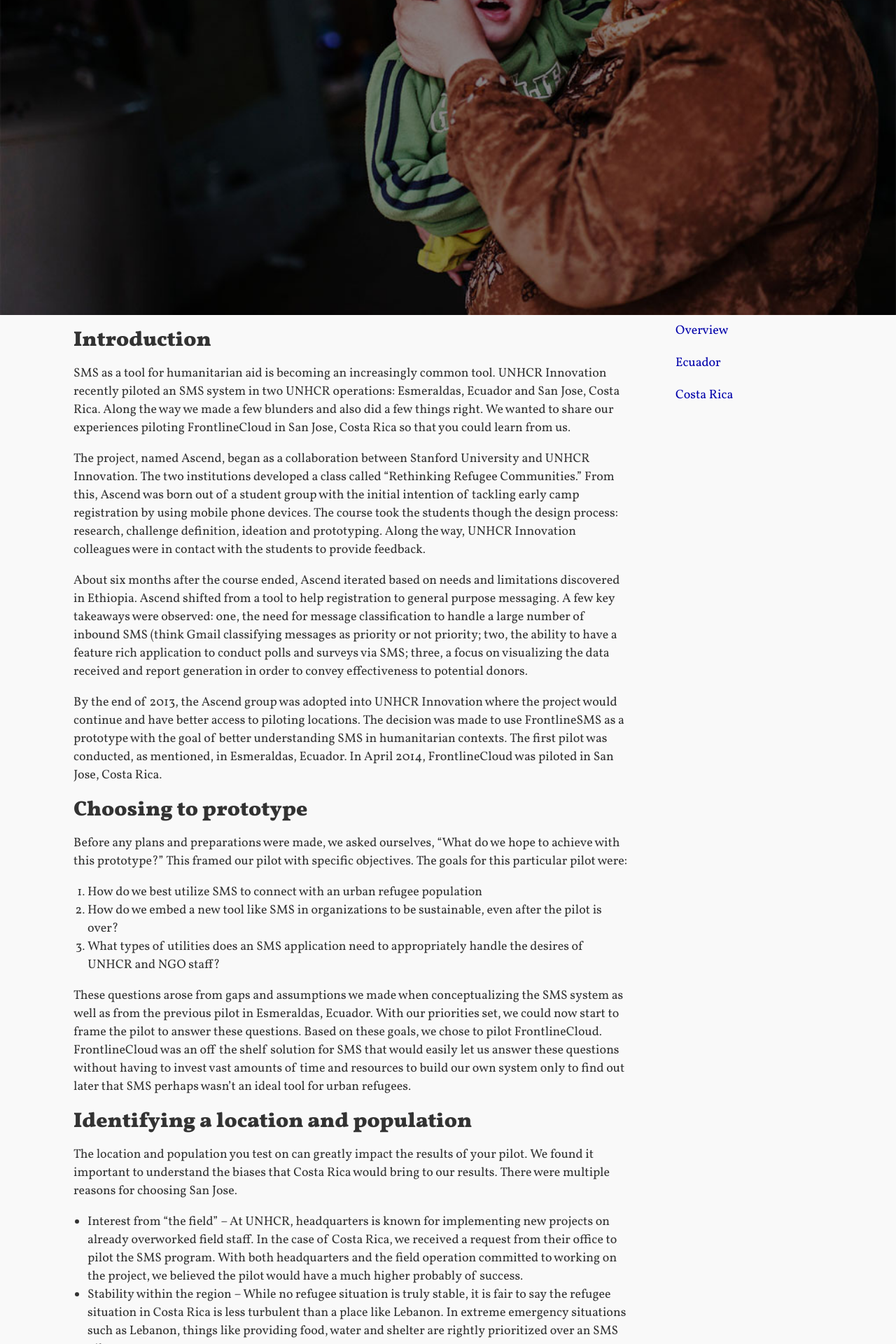
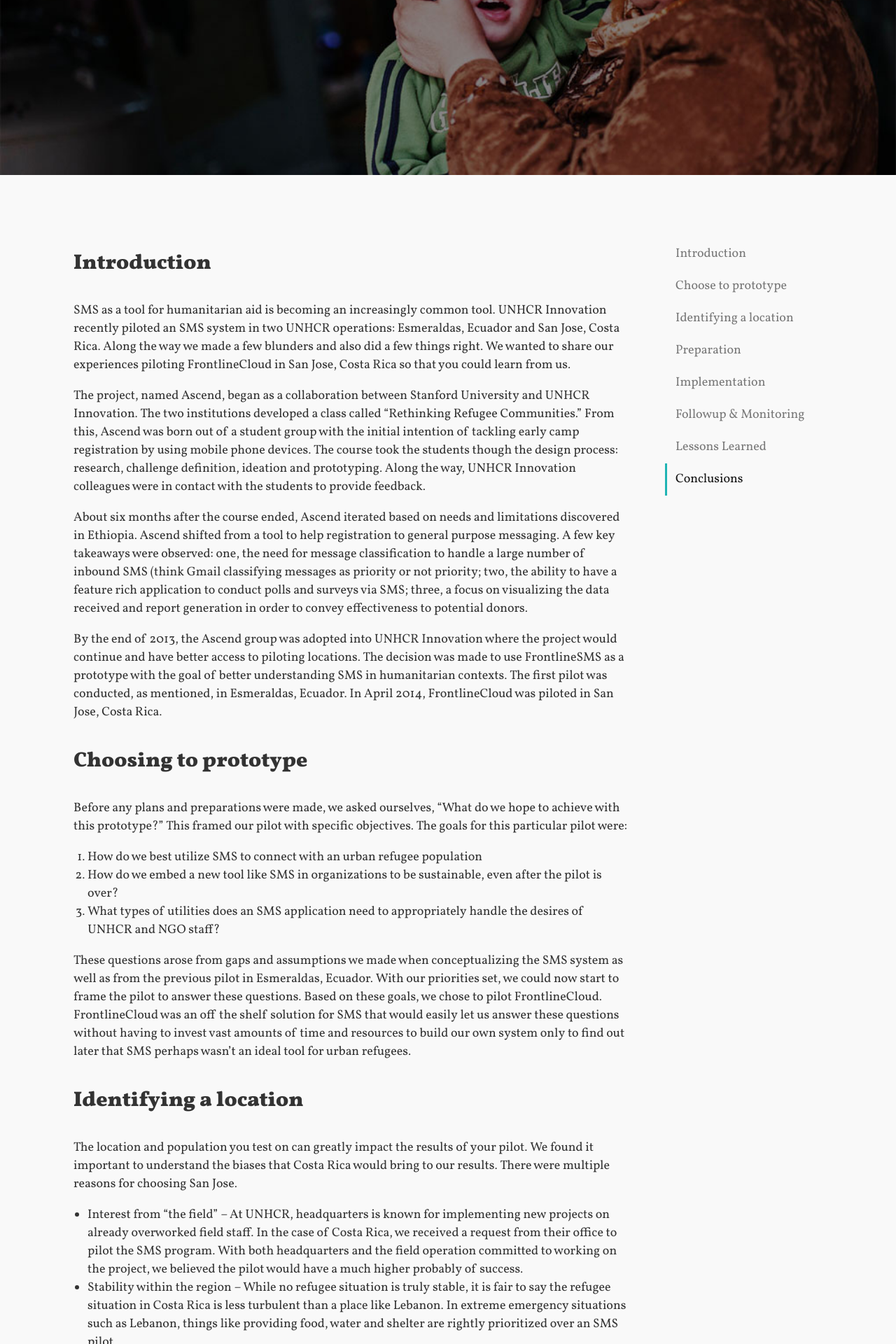
Before and after one commit to benrudolph/ascend.report, a Jekyll site: the page built from index.md, in a window 1280 px wide. Shown: the part 350-2270 px from the top of the page at 70% size. Built offline with Jekyll 4.4.1, drawn with Linux system fonts in a browser that asks for light colours; Markdown is read by kramdown in place of the engine named in the settings; comment, search, counter and statistics services are not loaded; some of the changed text lies outside the part shown.

Commit message:
sidebar working

```diff
--- a/_layouts/default.html
+++ b/_layouts/default.html
@@ -14,7 +14,7 @@
         <link rel="stylesheet" href="{{ site.baseurl }}/css/main.css">
 
     </head>
-    <body data-spy="scroll">
+    <body data-spy="scroll" data-target=".as-sidebar">
         <script src="http://www.google.com/jsapi"></script>
         <script src="{{ site.baseurl }}/js/jquery.min.js"></script>
         <script src="{{ site.baseurl }}/js/highcharts.js"></script>
@@ -34,16 +34,31 @@
               {{ content }}
             </div>
             <div class="col-md-3">
-              <div class="as-sidebar hidden-print hidden-xs hidden-sm" role="complementary">
+              <div data-spy="affix" data-offset-top="670" class="as-sidebar hidden-print hidden-xs hidden-sm" role="complementary">
                 <ul class="nav as-sidenav">
                   <li>
-                    <a href="#overview">Overview</a>
+                    <a href="#introduction">Introduction</a>
                   </li>
                   <li>
-                    <a href="#ecuador">Ecuador</a>
+                    <a href="#choosing-to-prototype">Choose to prototype</a>
                   </li>
                   <li>
-                    <a href="#costa-rica">Costa Rica</a>
+                    <a href="#identifying-a-location">Identifying a location</a>
+                  </li>
+                  <li>
+                    <a href="#preparation">Preparation</a>
+                  </li>
+                  <li>
+                    <a href="#implementation">Implementation</a>
+                  </li>
+                  <li>
+                    <a href="#followup-and-monitoring">Followup & Monitoring</a>
+                  </li>
+                  <li>
+                    <a href="#lessons-learned">Lessons Learned</a>
+                  </li>
+                  <li>
+                    <a href="#conclusions">Conclusions</a>
                   </li>
                 </ul>
               </div>
@@ -70,7 +85,7 @@
         <script src="{{ site.baseurl }}/bootstrap/js/bootstrap.min.js"></script>
         <script>
           var $header = $('.header');
-          $header.css('height', $(window).height())
+          //$header.css('height', $(window).height())
           $header.css('width', $(window).width())
 
           $('table').addClass('table')
--- a/css/main.css
+++ b/css/main.css
@@ -53,6 +53,7 @@ title: CSS stylesheet
 html, body { height: 100%; }
 
 body {
+  position: relative;
   background-color: #f9f9f9;
   font: 18px/26px 'vollkorn', Georgia, serif;
   font-weight: lighter;
@@ -71,6 +72,7 @@ h1 {
 
 h2 {
   font-weight: bold;
+  padding: 20px 0;        /* Size of fixed header */
 }
 
 p { margin: 1em 0; }
@@ -87,8 +89,8 @@ a:visited { color: #a0a; }
   background-image: url('{{ site.baseurl }}/images/background.jpg');
   background-repeat: no-repeat;
   background-size: cover;
-  min-height: 600px;
-  max-height: 800px;
+  height: 600px;
+  margin-bottom: 70px;
   width: 100%;
   position: relative;
 }
@@ -104,6 +106,33 @@ a:visited { color: #a0a; }
 .tagline h1 {
   font-size: 72px;
 }
+
+
+.as-sidebar {
+  margin-top: 20px;
+}
+
+.as-sidebar a,  .as-sidebar a:visited {
+  color: rgb(120, 120, 120);
+}
+.content .as-sidebar a:hover {
+  color: rgb(20, 20, 20);
+  border-left: 2px solid rgb(32, 180, 180);
+  background-color: inherit;
+  padding-left: 13px;
+
+}
+.as-sidebar li.active a {
+  color: rgb(20, 20, 20);
+  border-left: 3px solid rgb(32, 180, 180);
+  padding-left: 12px;
+}
+
+.affix {
+  top: 0;
+}
+
+
 
 /*****************************************************************************/
 /*
--- a/index.md
+++ b/index.md
@@ -24,7 +24,7 @@ Before any plans and preparations were made, we asked ourselves, “What do we h
 
 These questions arose from gaps and assumptions we made when conceptualizing the SMS system as well as from the previous pilot in Esmeraldas, Ecuador. With our priorities set, we could now start to frame the pilot to answer these questions.  Based on these goals, we chose to pilot FrontlineCloud. FrontlineCloud was an off the shelf solution for SMS that would easily let us answer these questions without having to invest vast amounts of time and resources to build our own system only to find out later that SMS perhaps wasn’t an ideal tool for urban refugees.
 
-## Identifying a location and population
+## Identifying a location
 
 The location and population you test on can greatly impact the results of your pilot. We found it important to understand the biases that Costa Rica would bring to our results. There were multiple reasons for choosing San Jose.
 
@@ -128,3 +128,5 @@ A very difficult part of running a pilot is embedding the system knowledge withi
 We knew it took hours sometimes even a whole day to send bulk messages to hundreds of contacts. However we overlooked the fact that if we send the message at 6pm, many of the messages won’t be delivered until the wee hours of the morning. We received a few complaints about this and promptly decided that broadcast messages had to be sent in the morning or they’d have to be delayed until the next day.
 
 ## Conclusions
+
+???
```
Also changed, not shown: other parts of index.md (+1 -1 lines).
